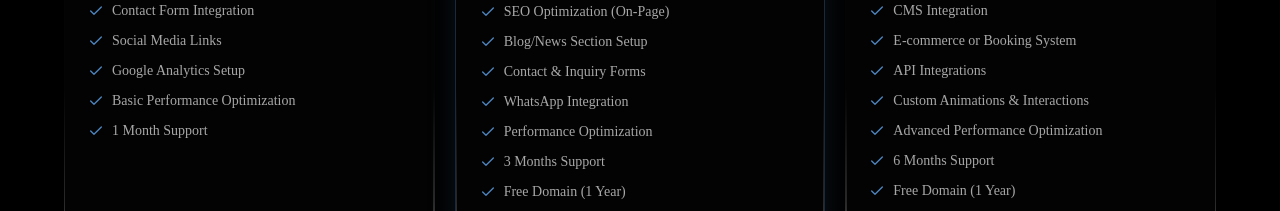
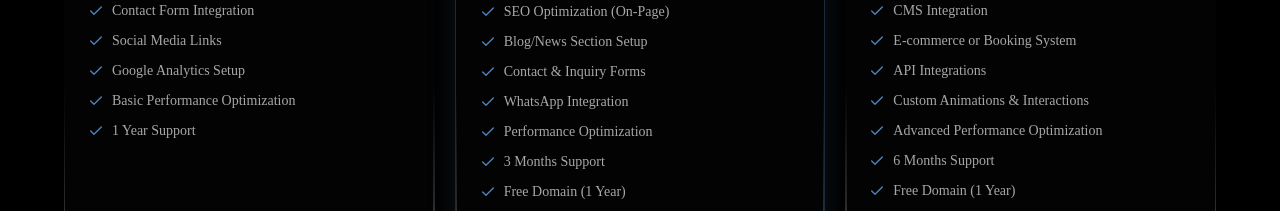
Before and after one commit to arnav27-22/arom-studio, a React (Vite) app: page /pricing in a window 1280 px wide. Shown: the part 880-1091 px from the top of the page. Built offline with nearby package versions, Linux system fonts and the light colour scheme; a web font is replaced by a local one.

Commit message:
replace 1 Month Support with 1 Year Support in Starter plan

```diff
--- a/src/data/pricing.ts
+++ b/src/data/pricing.ts
@@ -13,7 +13,7 @@ export const pricingPlans: PricingPlan[] = [
       'Social Media Links',
       'Google Analytics Setup',
       'Basic Performance Optimization',
-      '1 Month Support',
+      '1 Year Support',
     ],
   },
   {
@@ -108,7 +108,7 @@ export const comparisonFeatures = [
   { name: 'AI-powered Features', tiers: [false, false, false, true, true] },
   { name: 'Free Domain (1 Year)', tiers: [false, true, true, true, true] },
   { name: 'Custom Domain Setup', tiers: [false, false, true, true, true] },
-  { name: '1 Year Support', tiers: [false, false, false, true, true] },
+  { name: '1 Year Support', tiers: [true, false, false, true, true] },
   { name: 'Dedicated Project Manager', tiers: [false, false, false, false, true] },
   { name: 'SLA-backed Support', tiers: [false, false, false, false, true] },
   { name: 'Monthly Performance Reports', tiers: [false, false, false, false, true] },
```
